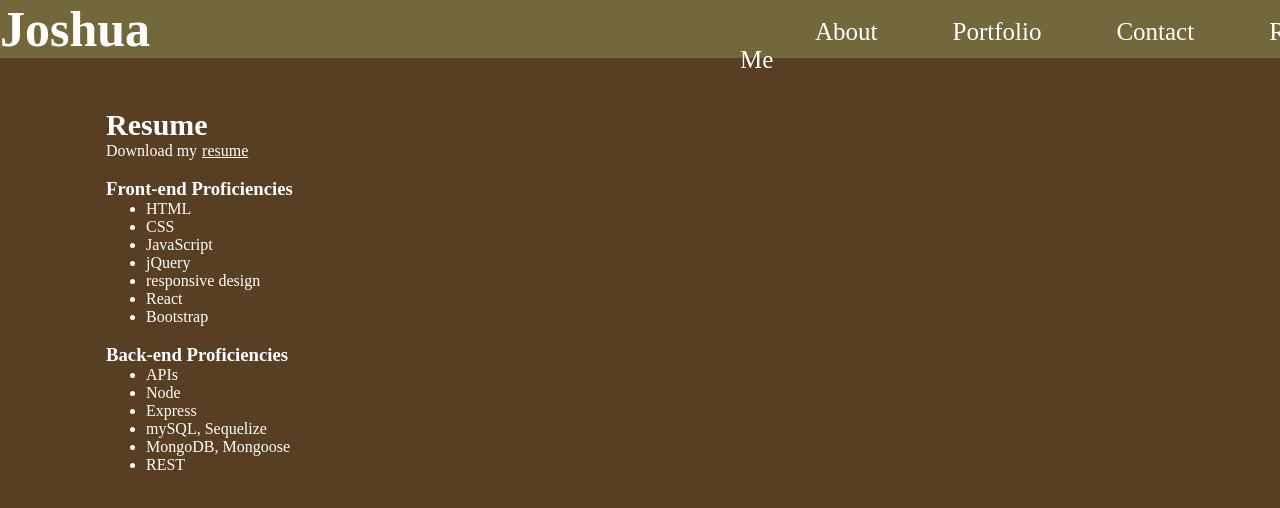
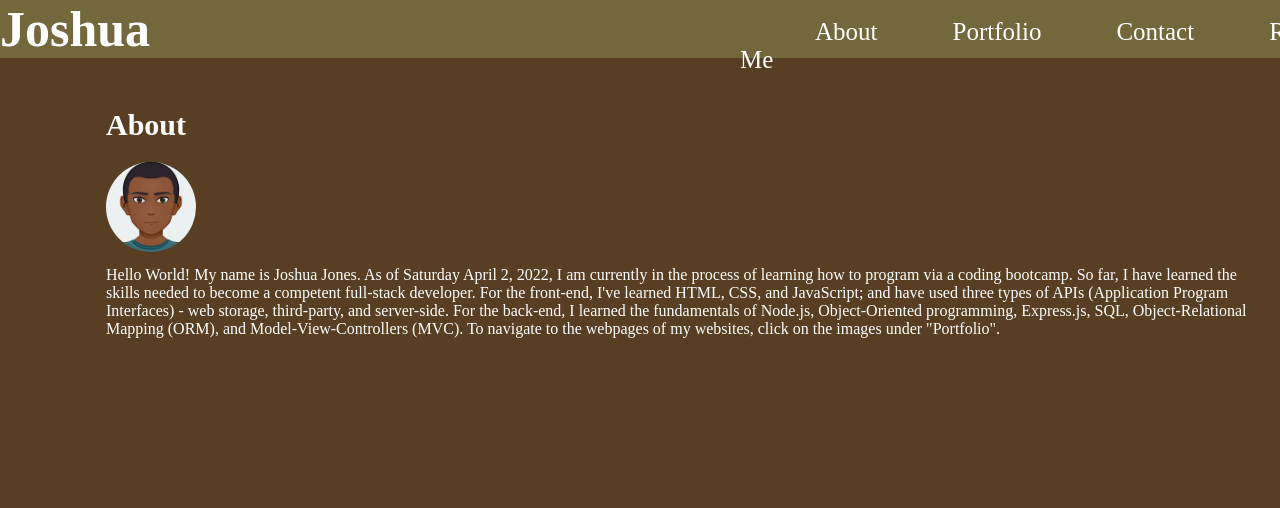
Before and after one commit to CoderJ01/react-programming-portfolio, a React (Create React App) app: page / in a window 1280 px wide. Shown: the top 508 px of the page. Built offline with nearby package versions, Linux system fonts and the light colour scheme.

Commit message:
render pages conditionally

```diff
--- a/src/App.js
+++ b/src/App.js
@@ -1,12 +1,10 @@
 import './App.css';
-import Header from './components/Header';
 import Project from './components/Project';
 
 function App() {
   return (
     <div>
       <main>
-        <Header></Header>
         <Project></Project>
       </main>
     </div>
--- a/src/components/Header/Navigation/index.js
+++ b/src/components/Header/Navigation/index.js
@@ -1,6 +1,6 @@
 import React from 'react';
 
-function Navigation(currentPage, handlePageChange) {
+function Navigation({ currentPage, handlePageChange }) {
   return (
     <nav>
         <ul>
--- a/src/components/Header/index.js
+++ b/src/components/Header/index.js
@@ -1,12 +1,37 @@
-import React from 'react';
+import React, {useState} from 'react';
 import Navigation from './Navigation';
+import About from '../pages/About/index.js';
+import Portfolio from '../pages/Portfolio/index.js';
+import Contact from '../pages/Contact/index.js';
+import Resume from '../pages/Resume/index.js';
 
 function Header() {
+  const [currentPage, setCurrentPage] = useState('About');
+
+  const renderPage = () => {
+    if (currentPage === 'About') {
+      return <About />;
+    }
+    if (currentPage === 'Portfolio') {
+      return <Portfolio />;
+    }
+    if (currentPage === 'Contact') {
+      return <Contact />;
+    }
+    return <Resume />
+  }
+
+  const handlePageChange = (page) => setCurrentPage(page);
   return (
-    <header>
-      <h1>Joshua</h1>
-        <Navigation></Navigation>
-    </header>
+    <div>
+      <header>
+        <h1>Joshua</h1>
+        <Navigation currentPage={currentPage} handlePageChange={handlePageChange} />
+      </header>
+      <section className="project">
+        {renderPage()}
+      </section>
+    </div>
   );
 }
 
--- a/src/components/Project/index.js
+++ b/src/components/Project/index.js
@@ -1,17 +1,12 @@
-import React from 'react';
-// import About from '../About/index.js';
-// import Portfolio from '../Portfolio/index.js';
-// import Contact from '../Contact/index.js';
-import Resume from '../Resume/index.js';
+import React, { useState } from 'react';
+import Header from '../Header/index.js';
 
 function Project() {
+
   return (
-    <section className="project">
-        {/* <About></About> */}
-        {/* <Portfolio></Portfolio> */}
-        {/* <Contact></Contact> */}
-        <Resume></Resume>
-    </section>
+    <div>
+     <Header></Header>
+    </div>
   );
 }
 
--- a/src/components/About/index.js
+++ b/src/components/pages/About/index.js
@@ -1,5 +1,5 @@
 import React from 'react';
-import avatar from '../../assets/images/avatar.png';
+import avatar from '../../../assets/images/avatar.png';
 
 function About() {
     return (
--- a/src/components/Contact/index.js
+++ b/src/components/pages/Contact/index.js
@@ -1,5 +1,5 @@
 import React, { useState } from 'react';
-import { validateEmail } from '../../utils/helpers';
+import { validateEmail } from '../../../utils/helpers';
 
 function Contact() {
 
--- a/src/components/Resume/index.js
+++ b/src/components/pages/Resume/index.js
@@ -1,5 +1,5 @@
 import React from 'react';
-import resume from '../../assets/documents/resume.jpg';
+import resume from '../../../assets/documents/resume.jpg';
 
 function Resume () {
     return (
```
Also changed, not shown: src/components/pages/Portfolio/index.js (renamed from src/components/Portfolio/index.js, +7 -7 lines).
